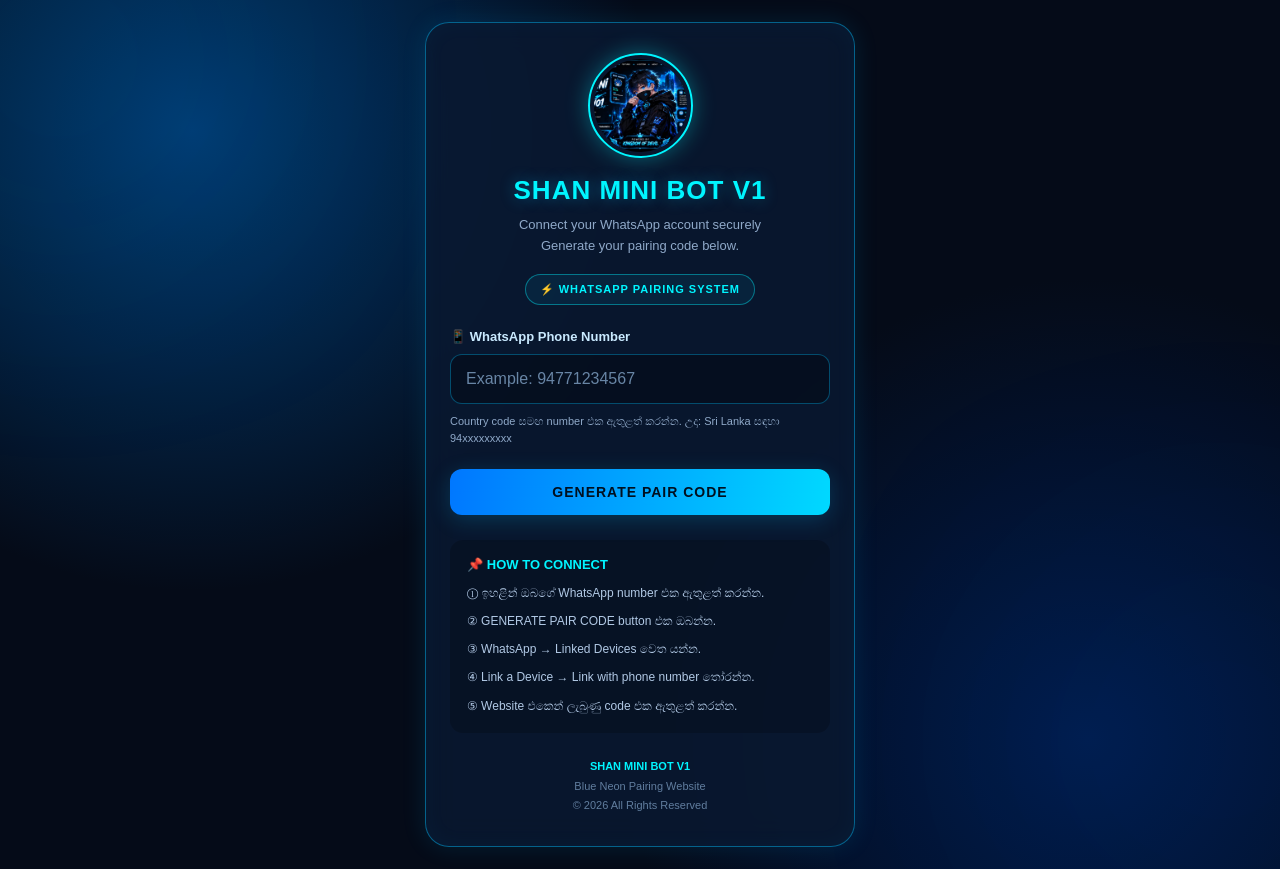
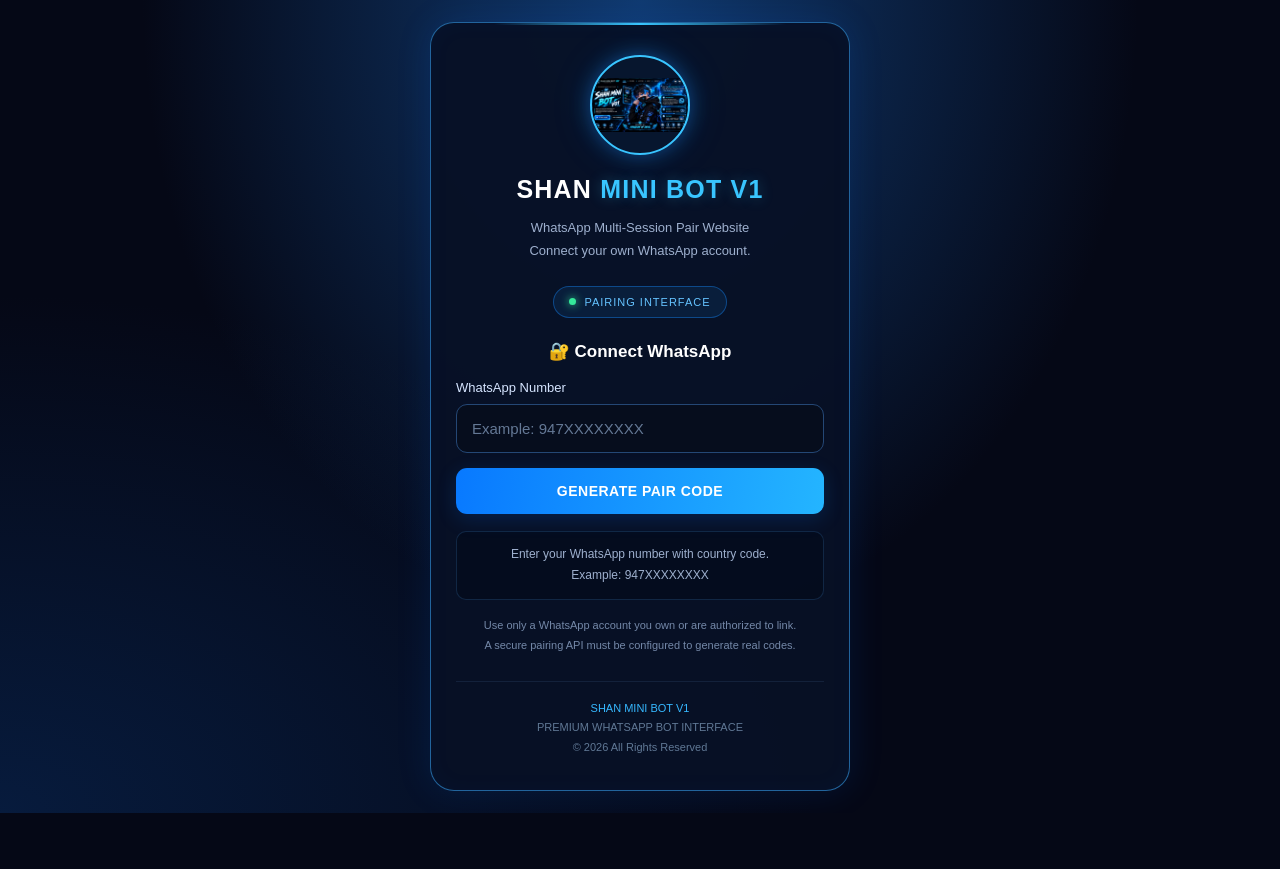
Before and after one commit to Hirushan1234567/shan_md_mini, a website: page public/index.html in a window 1280 px wide. After the commit the page ends 813 px from the top, so only its background shows below. Drawn offline with Linux system fonts and the light colour scheme.

Commit message:
Update index.html

```diff
--- a/public/index.html
+++ b/public/index.html
@@ -3,10 +3,11 @@
 <head>
   <meta charset="UTF-8">
   <meta name="viewport" content="width=device-width, initial-scale=1.0">
+  <meta name="theme-color" content="#050816">
 
   <title>SHAN MINI BOT V1 | Pair Website</title>
-  <meta name="theme-color" content="#050b18">
-  <meta name="description" content="SHAN MINI BOT V1 WhatsApp Pairing Website">
+
+  <meta name="description" content="SHAN MINI BOT V1 WhatsApp Pair Website">
 
   <style>
     * {
@@ -16,14 +17,12 @@
     }
 
     :root {
-      --blue: #00bfff;
-      --cyan: #00f5ff;
-      --bg: #050b18;
-      --card: rgba(10, 24, 48, 0.88);
-      --text: #eafaff;
-      --muted: #8fa9c9;
-      --green: #00ff9d;
-      --red: #ff5577;
+      --blue: #168bff;
+      --cyan: #39c5ff;
+      --background: #050816;
+      --panel: rgba(8, 17, 38, 0.96);
+      --text: #ffffff;
+      --muted: #9eb0ce;
     }
 
     body {
@@ -34,420 +33,491 @@
       padding: 22px;
       overflow-x: hidden;
       background:
-        radial-gradient(circle at 15% 15%, #003b72 0, transparent 35%),
-        radial-gradient(circle at 85% 85%, #001d4d 0, transparent 35%),
-        var(--bg);
+        radial-gradient(ellipse at 50% 0%, #103a70 0%, transparent 55%),
+        radial-gradient(ellipse at 0% 100%, #071b3d 0%, transparent 45%),
+        var(--background);
       color: var(--text);
       font-family: Arial, Helvetica, sans-serif;
     }
 
-    .background-glow {
-      position: fixed;
-      width: 260px;
-      height: 260px;
-      border-radius: 50%;
-      background: var(--blue);
-      filter: blur(150px);
-      opacity: 0.15;
-      pointer-events: none;
+    .container {
+      position: relative;
+      width: 100%;
+      max-width: 420px;
+      padding: 32px 25px;
+      text-align: center;
+      overflow: hidden;
+      border: 1px solid rgba(57, 170, 255, 0.55);
+      border-radius: 24px;
+      background: var(--panel);
+      box-shadow:
+        0 0 35px rgba(0, 110, 255, 0.13),
+        inset 0 0 25px rgba(0, 110, 255, 0.035);
     }
 
-    .glow-one {
-      top: -70px;
-      left: -70px;
-    }
-
-    .glow-two {
-      bottom: -70px;
-      right: -70px;
-      background: #0055ff;
-    }
-
-    .container {
-      width: 100%;
-      max-width: 430px;
-      position: relative;
-      padding: 30px 24px;
-      text-align: center;
-      border: 1px solid rgba(0, 191, 255, 0.45);
-      border-radius: 24px;
-      background: var(--card);
-      box-shadow:
-        0 0 25px rgba(0, 191, 255, 0.12),
-        inset 0 0 25px rgba(0, 191, 255, 0.035);
-      backdrop-filter: blur(15px);
-    }
-
-    .logo-wrapper {
-      width: 105px;
-      height: 105px;
-      margin: 0 auto 17px;
-      padding: 4px;
-      border: 2px solid var(--cyan);
-      border-radius: 50%;
-      box-shadow: 0 0 22px rgba(0, 245, 255, 0.35);
-      overflow: hidden;
+    .container::before {
+      content: "";
+      position: absolute;
+      top: 0;
+      left: 15%;
+      width: 70%;
+      height: 2px;
+      background: linear-gradient(
+        90deg,
+        transparent,
+        var(--cyan),
+        transparent
+      );
     }
 
     .logo {
+      width: 100px;
+      height: 100px;
+      margin: 0 auto 20px;
+      display: flex;
+      align-items: center;
+      justify-content: center;
+      overflow: hidden;
+      border: 2px solid var(--cyan);
+      border-radius: 50%;
+      background: #07162e;
+      box-shadow:
+        0 0 20px rgba(22, 139, 255, 0.4),
+        0 0 45px rgba(22, 139, 255, 0.12);
+    }
+
+    .logo img {
+      display: block;
       width: 100%;
       height: 100%;
+      object-fit: contain;
       border-radius: 50%;
-      object-fit: cover;
     }
 
     h1 {
-      font-size: 26px;
-      font-weight: 900;
-      letter-spacing: 1px;
+      font-size: 25px;
+      font-weight: 800;
+      letter-spacing: 1.2px;
+    }
+
+    h1 span {
       color: var(--cyan);
-      text-shadow: 0 0 15px rgba(0, 191, 255, 0.4);
+      text-shadow: 0 0 14px rgba(57, 197, 255, 0.3);
     }
 
     .subtitle {
-      margin-top: 9px;
+      margin-top: 12px;
       color: var(--muted);
       font-size: 13px;
-      line-height: 1.6;
+      line-height: 1.8;
     }
 
     .badge {
-      display: inline-block;
-      margin: 17px 0 24px;
-      padding: 8px 14px;
-      border: 1px solid rgba(0, 245, 255, 0.4);
+      display: inline-flex;
+      align-items: center;
+      gap: 8px;
+      margin: 23px 0;
+      padding: 9px 15px;
+      border: 1px solid rgba(22, 139, 255, 0.4);
       border-radius: 30px;
-      color: var(--cyan);
-      background: rgba(0, 191, 255, 0.08);
+      color: #65c3ff;
+      background: rgba(10, 36, 69, 0.7);
       font-size: 11px;
-      font-weight: bold;
       letter-spacing: 1px;
     }
 
-    .form-label {
-      display: block;
-      margin-bottom: 10px;
-      text-align: left;
-      color: #c9eaff;
-      font-size: 13px;
-      font-weight: bold;
+    .status-dot {
+      width: 7px;
+      height: 7px;
+      border-radius: 50%;
+      background: #35e89a;
+      box-shadow: 0 0 8px #35e89a;
     }
 
-    .phone-input {
+    .form-title {
+      margin-bottom: 18px;
+      font-size: 17px;
+      font-weight: 700;
+    }
+
+    label {
+      display: block;
+      margin-bottom: 9px;
+      text-align: left;
+      color: #d6e5ff;
+      font-size: 13px;
+    }
+
+    input {
       width: 100%;
       padding: 15px;
-      border: 1px solid rgba(0, 191, 255, 0.35);
-      border-radius: 12px;
       outline: none;
-      background: rgba(0, 0, 0, 0.3);
+      border: 1px solid #244775;
+      border-radius: 11px;
+      background: #060d1d;
       color: white;
-      font-size: 16px;
-      transition: 0.25s;
+      font-size: 15px;
+      transition: border-color 0.2s, box-shadow 0.2s;
     }
 
-    .phone-input:focus {
-      border-color: var(--cyan);
-      box-shadow: 0 0 15px rgba(0, 191, 255, 0.15);
+    input::placeholder {
+      color: #647895;
     }
 
-    .phone-input::placeholder {
-      color: #6885a5;
-    }
-
-    .hint {
-      margin-top: 9px;
-      text-align: left;
-      color: var(--muted);
-      font-size: 11px;
-      line-height: 1.6;
+    input:focus {
+      border-color: var(--cyan);
+      box-shadow: 0 0 13px rgba(22, 139, 255, 0.18);
     }
 
     .pair-button {
       width: 100%;
-      margin-top: 21px;
+      margin-top: 15px;
       padding: 15px;
       border: none;
-      border-radius: 12px;
-      background: linear-gradient(100deg, #0077ff, #00d9ff);
-      color: #001020;
+      border-radius: 11px;
+      background: linear-gradient(100deg, #0879ff, #24b5ff);
+      color: white;
       font-size: 14px;
-      font-weight: 900;
-      letter-spacing: 1px;
+      font-weight: 800;
+      letter-spacing: 0.5px;
       cursor: pointer;
-      box-shadow: 0 5px 22px rgba(0, 191, 255, 0.2);
-      transition: 0.25s;
+      box-shadow: 0 5px 20px rgba(0, 110, 255, 0.18);
+      transition: transform 0.2s, opacity 0.2s;
     }
 
-    .pair-button:hover:not(:disabled) {
+    .pair-button:hover {
       transform: translateY(-2px);
-      box-shadow: 0 8px 28px rgba(0, 191, 255, 0.35);
     }
 
     .pair-button:disabled {
+      opacity: 0.6;
       cursor: wait;
-      opacity: 0.6;
+      transform: none;
+    }
+
+    .code-box {
+      margin-top: 17px;
+      padding: 14px;
+      border: 1px dashed var(--cyan);
+      border-radius: 10px;
+      background: #060d1d;
+      color: var(--cyan);
+      font-family: "Courier New", monospace;
+      font-size: 26px;
+      font-weight: 800;
+      letter-spacing: 4px;
+      text-shadow: 0 0 14px rgba(57, 197, 255, 0.3);
+      cursor: pointer;
+      user-select: all;
+    }
+
+    .code-box:empty {
+      display: none;
     }
 
     .status-box {
-      display: none;
-      margin-top: 20px;
-      padding: 13px;
-      border: 1px solid rgba(0, 191, 255, 0.2);
-      border-radius: 12px;
-      background: rgba(0, 0, 0, 0.2);
-      color: #ccefff;
-      font-size: 13px;
-      line-height: 1.6;
+      margin-top: 17px;
+      padding: 12px;
+      border: 1px solid rgba(50, 100, 160, 0.3);
+      border-radius: 10px;
+      background: rgba(4, 12, 28, 0.7);
+      color: #9eb0ce;
+      font-size: 12px;
+      line-height: 1.8;
       overflow-wrap: anywhere;
     }
 
-    .status-box.show {
-      display: block;
-    }
-
-    .status-box.error {
-      border-color: rgba(255, 85, 119, 0.4);
-      color: #ff9bad;
-    }
-
-    .status-box.success {
-      border-color: rgba(0, 255, 157, 0.35);
-      color: var(--green);
-    }
-
-    .pair-code-box {
-      display: none;
-      margin-top: 17px;
-      padding: 20px 12px;
-      border: 1px solid rgba(0, 245, 255, 0.55);
-      border-radius: 15px;
-      background: rgba(0, 191, 255, 0.07);
-      box-shadow: 0 0 20px rgba(0, 191, 255, 0.08);
-    }
-
-    .pair-code-label {
-      margin-bottom: 12px;
-      color: var(--muted);
-      font-size: 12px;
-      letter-spacing: 1px;
-    }
-
-    .pair-code {
-      color: var(--cyan);
-      font-family: monospace;
-      font-size: 29px;
-      font-weight: 900;
-      letter-spacing: 5px;
-      overflow-wrap: anywhere;
-      text-shadow: 0 0 15px rgba(0, 245, 255, 0.35);
-    }
-
-    .copy-button {
-      margin-top: 15px;
-      padding: 10px 18px;
-      border: 1px solid var(--cyan);
-      border-radius: 9px;
-      background: transparent;
-      color: var(--cyan);
-      font-weight: bold;
-      cursor: pointer;
-    }
-
-    .steps {
-      margin-top: 25px;
-      padding: 17px;
-      border-radius: 13px;
-      background: rgba(0, 0, 0, 0.2);
-      text-align: left;
-    }
-
-    .steps h3 {
-      margin-bottom: 12px;
-      color: var(--cyan);
-      font-size: 13px;
-    }
-
-    .steps p {
-      margin-top: 9px;
-      color: #b1c9e5;
-      font-size: 12px;
-      line-height: 1.6;
-    }
-
-    .footer {
-      margin-top: 24px;
-      color: #617e9f;
+    .notice {
+      margin-top: 16px;
+      color: #7488a8;
       font-size: 11px;
       line-height: 1.8;
     }
 
-    .footer strong {
-      color: var(--cyan);
+    .footer {
+      margin-top: 25px;
+      padding-top: 17px;
+      border-top: 1px solid rgba(90, 130, 180, 0.15);
+      color: #607895;
+      font-size: 11px;
+      line-height: 1.8;
+    }
+
+    .footer span {
+      color: #36b8ff;
     }
 
     @media (max-width: 380px) {
       .container {
-        padding: 25px 18px;
+        padding: 27px 19px;
       }
 
       h1 {
         font-size: 22px;
       }
 
-      .pair-code {
-        font-size: 24px;
-        letter-spacing: 3px;
+      .logo {
+        width: 85px;
+        height: 85px;
       }
     }
   </style>
 </head>
 
 <body>
-  <div class="background-glow glow-one"></div>
-  <div class="background-glow glow-two"></div>
 
   <main class="container">
 
-    <div class="logo-wrapper">
+    <!-- YOUR LOGO -->
+    <div class="logo">
       <img
-        class="logo"
         src="./logo.jpg"
-        alt="SHAN MINI BOT Logo"
-        onerror="this.style.display='none';"
+        alt="SHAN MINI BOT V1 Logo"
+        onerror="this.style.display='none'; this.parentElement.innerHTML='<span style=&quot;color:#39c5ff;font-size:25px;font-weight:bold&quot;>SHAN</span>';"
       >
     </div>
 
-    <h1>SHAN MINI BOT V1</h1>
+    <!-- WEBSITE TITLE -->
+    <h1>SHAN <span>MINI BOT V1</span></h1>
 
     <p class="subtitle">
-      Connect your WhatsApp account securely<br>
-      Generate your pairing code below.
+      WhatsApp Multi-Session Pair Website<br>
+      Connect your own WhatsApp account.
     </p>
 
-    <div class="badge">⚡ WHATSAPP PAIRING SYSTEM</div>
+    <div class="badge">
+      <span class="status-dot"></span>
+      PAIRING INTERFACE
+    </div>
+
+    <!-- PAIR FORM -->
+    <h2 class="form-title">🔐 Connect WhatsApp</h2>
 
     <form id="pairForm">
-      <label class="form-label" for="phone">
-        📱 WhatsApp Phone Number
-      </label>
+
+      <label for="phone">WhatsApp Number</label>
 
       <input
+        id="phone"
+        name="phone"
         type="tel"
-        id="phone"
-        class="phone-input"
-        placeholder="Example: 94771234567"
+        placeholder="Example: 947XXXXXXXX"
+        autocomplete="tel"
         inputmode="numeric"
-        autocomplete="tel"
-        maxlength="15"
+        maxlength="20"
         required
       >
 
-      <p class="hint">
-        Country code සමඟ number එක ඇතුළත් කරන්න.
-        උදා: Sri Lanka සඳහා 94xxxxxxxxx
-      </p>
-
-      <button type="submit" id="pairButton" class="pair-button">
+      <button
+        id="pairButton"
+        class="pair-button"
+        type="submit"
+      >
         GENERATE PAIR CODE
       </button>
+
     </form>
 
-    <div id="status" class="status-box" role="status" aria-live="polite"></div>
+    <!-- PAIR CODE (code එක ආවම මෙතන පෙන්නනවා, tap කළොත් copy වෙනවා) -->
+    <div
+      id="pairCode"
+      class="code-box"
+      title="Tap to copy"
+    ></div>
 
-    <div id="pairCodeBox" class="pair-code-box">
-      <div class="pair-code-label">YOUR WHATSAPP PAIR CODE</div>
-      <div id="pairCode" class="pair-code"></div>
-      <button type="button" id="copyButton" class="copy-button">
-        📋 COPY CODE
-      </button>
+    <div
+      id="status"
+      class="status-box"
+      role="status"
+      aria-live="polite"
+    >
+      Enter your WhatsApp number with country code.
+      <br>
+      Example: 947XXXXXXXX
     </div>
 
-    <div class="steps">
-      <h3>📌 HOW TO CONNECT</h3>
-      <p>① ඉහළින් ඔබගේ WhatsApp number එක ඇතුළත් කරන්න.</p>
-      <p>② GENERATE PAIR CODE button එක ඔබන්න.</p>
-      <p>③ WhatsApp → Linked Devices වෙත යන්න.</p>
-      <p>④ Link a Device → Link with phone number තෝරන්න.</p>
-      <p>⑤ Website එකෙන් ලැබුණු code එක ඇතුළත් කරන්න.</p>
-    </div>
+    <p class="notice">
+      Use only a WhatsApp account you own or are authorized to link.
+      <br>
+      A secure pairing API must be configured to generate real codes.
+    </p>
 
-    <div class="footer">
-      <strong>SHAN MINI BOT V1</strong><br>
-      Blue Neon Pairing Website<br>
+    <footer class="footer">
+      <span>SHAN MINI BOT V1</span><br>
+      PREMIUM WHATSAPP BOT INTERFACE<br>
       © 2026 All Rights Reserved
-    </div>
+    </footer>
 
   </main>
 
 <script>
-const API_URL = "https://shan-mini-bot-production.up.railway.app";
+// Bot server URL (Render). මේ page එක bot server එකෙන්ම open කළොත් (onrender.com / localhost)
+// ඒ server එකටම call කරනවා. GitHub Pages වගේ වෙන තැනක host කළොත් පහත URL එක පාවිච්චි වෙනවා.
+const CONFIGURED_API_URL = "https://shan-mini-bot-production.up.railway.app";
+
+// GitHub Pages / file:// වලින් open කළොත් Railway URL එක, bot server එකෙන්ම open කළොත් ඒ server එකම
+const API_URL = (
+  location.protocol.startsWith("http") &&
+  !location.hostname.endsWith("github.io")
+)
+  ? location.origin
+  : CONFIGURED_API_URL.replace(/\/+$/, "");
 
 const form = document.getElementById("pairForm");
 const phoneInput = document.getElementById("phone");
+const statusBox = document.getElementById("status");
+const codeBox = document.getElementById("pairCode");
 const pairButton = document.getElementById("pairButton");
-const statusBox = document.getElementById("status");
-const pairCodeBox = document.getElementById("pairCodeBox");
-const pairCodeElement = document.getElementById("pairCode");
-const copyButton = document.getElementById("copyButton");
 
-function showStatus(message, type = "") {
-  statusBox.textContent = message;
-  statusBox.className = "status-box show";
-  if (type) statusBox.classList.add(type);
+let pollTimer = null;
+
+function setStatus(text) {
+  statusBox.textContent = text;
 }
 
-function hidePairCode() {
-  pairCodeBox.style.display = "none";
-  pairCodeElement.textContent = "";
+function stopPolling() {
+  if (pollTimer) {
+    clearInterval(pollTimer);
+    pollTimer = null;
+  }
 }
 
-form.addEventListener("submit", async (event) => {
+async function requestJson(url, options = {}, timeoutMs = 60000) {
+  const controller = new AbortController();
+  const timer = setTimeout(() => controller.abort(), timeoutMs);
+
+  try {
+    const response = await fetch(url, { ...options, signal: controller.signal });
+
+    let data = {};
+
+    try {
+      data = await response.json();
+    } catch {
+      data = {};
+    }
+
+    return { response, data };
+  } finally {
+    clearTimeout(timer);
+  }
+}
+
+// Code එක දුන්නට පස්සේ WhatsApp එකේ link කරනකම් බලාගෙන ඉන්නවා
+function watchConnection(number) {
+  stopPolling();
+
+  const startedAt = Date.now();
+
+  pollTimer = setInterval(async () => {
+    if (Date.now() - startedAt > 150000) {
+      stopPolling();
+      return;
+    }
+
+    try {
+      const { data } = await requestJson(
+        `${API_URL}/api/status?number=${number}`,
+        {},
+        15000
+      );
+
+      if (data && data.connected) {
+        stopPolling();
+        codeBox.textContent = "";
+        setStatus("🎉 සාර්ථකව connect වුණා! ඔබගේ WhatsApp එකට welcome message එකක් එනවා.");
+      }
+    } catch {}
+  }, 4000);
+}
+
+async function getPairCode(event) {
   event.preventDefault();
 
-  const number = phoneInput.value.replace(/\D/g, "");
+  const phone = phoneInput.value.replace(/\D/g, "");
 
-  if (number.length < 8 || number.length > 15) {
-    showStatus("❌ අංකය country code එක්ක දාන්න (උදා: 94752661225).", "error");
+  if (!phone) {
+    setStatus("❌ WhatsApp number එක ඇතුළත් කරන්න!");
     return;
   }
 
-  hidePairCode();
+  if (phone.length < 8 || phone.length > 15) {
+    setStatus("❌ අංකය country code එක්ක දාන්න (උදා: 947XXXXXXXX).");
+    return;
+  }
+
+  stopPolling();
+  codeBox.textContent = "";
   pairButton.disabled = true;
-  showStatus("⏳ Pairing code එක ලබාගනිමින්...");
 
-  const controller = new AbortController();
-  const timer = setTimeout(() => controller.abort(), 60000);
+  setStatus("⏳ Pairing code එක ලබාගනිමින්... (server එක නිදාගෙන නම් තත්පර 30ක් විතර යන්න පුළුවන්)");
 
   try {
-    const response = await fetch(`${API_URL}/api/pair?number=${number}`, {
-      signal: controller.signal
-    });
-
-    const data = await response.json().catch(() => ({}));
+    const { response, data } = await requestJson(
+      `${API_URL}/api/pair`,
+      {
+        method: "POST",
+        headers: { "Content-Type": "application/json" },
+        body: JSON.stringify({ number: phone })
+      },
+      60000
+    );
 
     if (!response.ok || !data.success) {
-      showStatus("❌ " + (data.message || data.error || "Pairing code ලබාගන්න බැහැ."), "error");
+      if (response.status === 404) {
+        setStatus("❌ API එක හම්බුණේ නැහැ (404). Server එකේ අලුත් version එක deploy වෙලාද බලන්න.");
+      } else {
+        setStatus("❌ " + (data.message || data.error || "Pairing code ලබාගන්න බැහැ."));
+      }
+
       return;
     }
 
-    pairCodeElement.textContent = data.code;
-    pairCodeBox.style.display = "block";
-    showStatus("✅ Code එක ලැබුණා! WhatsApp → Linked Devices වල ඇතුළත් කරන්න.", "success");
+    const code = data.code || data.pairCode || data.pairingCode || "";
+
+    if (!code) {
+      setStatus("❌ Pairing code එක response එකේ නැහැ.");
+      return;
+    }
+
+    codeBox.textContent = code;
+
+    setStatus(
+      "✅ Pairing code එක ලැබුණා!\n" +
+      "WhatsApp → Settings → Linked Devices → Link a device → " +
+      "Link with phone number instead → code එක ඇතුළත් කරන්න. (tap කළොත් copy වෙනවා)"
+    );
+
+    watchConnection(phone);
   } catch (error) {
-    showStatus("❌ Server එකට connect වෙන්න බැහැ, නැත්නම් timeout වුණා.", "error");
+    console.error(error);
+
+    if (error && error.name === "AbortError") {
+      setStatus("❌ Server එක ප්‍රතිචාර දැක්වුවේ නැහැ (timeout). ටිකක් පස්සේ ආයෙ උත්සාහ කරන්න.");
+    } else {
+      setStatus("❌ API එකට connect වෙන්න බැහැ. URL එක / server එක / CORS බලන්න.");
+    }
   } finally {
-    clearTimeout(timer);
     pairButton.disabled = false;
   }
+}
+
+// Code එක tap කළාම copy වෙනවා
+codeBox.addEventListener("click", async () => {
+  const code = codeBox.textContent.trim();
+
+  if (!code) {
+    return;
+  }
+
+  try {
+    await navigator.clipboard.writeText(code);
+    setStatus("📋 Code එක copy වුණා: " + code);
+  } catch {}
 });
 
-copyButton.addEventListener("click", async () => {
-  try {
-    await navigator.clipboard.writeText(pairCodeElement.textContent.trim());
-    copyButton.textContent = "✅ COPIED";
-    setTimeout(() => (copyButton.textContent = "📋 COPY CODE"), 2000);
-  } catch {}
-});
+form.addEventListener("submit", getPairCode);
 </script>
+
 </body>
 </html>
```
